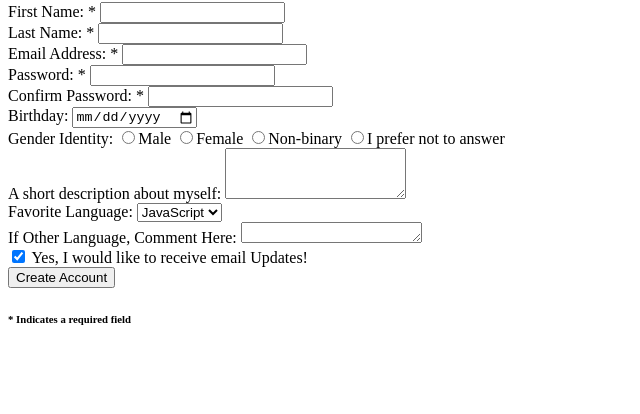
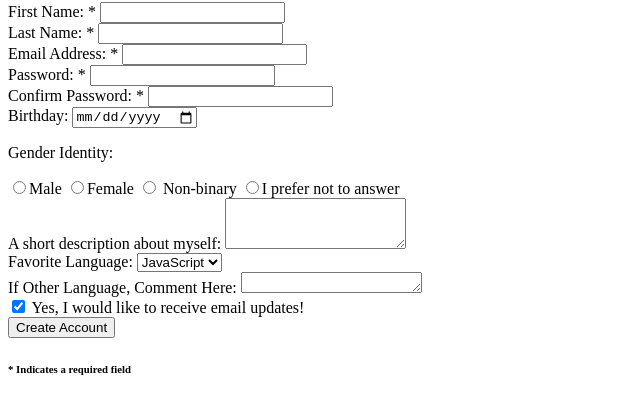
Before and after one commit to KMBarber1/Registration_Form, a plain HTML site: page index.html in a window 1280 px wide. Shown: the part 78-492 px from the top of the page, without its empty margins (0-640 px from the left). Drawn offline with Linux system fonts and the light colour scheme.

Commit message:
Update errors

```diff
--- a/index.html
+++ b/index.html
@@ -17,7 +17,7 @@
                 <input type="text" name="last_name" id="last_name" required>
             </div>
             <div>
-            <label for="email address">Email Address: *</label>
+                <label for="email_address">Email Address: *</label>
                 <input type="text" name="email_address" id="email_address" required>
             </div>
             <div>
@@ -25,22 +25,24 @@
                 <input type="password" name="password" id="password" required>
             </div>
             <div>
-            <label for="confirm password">Confirm Password: *</label>
+                <label for="confirm_password">Confirm Password: *</label>
                 <input type="password" name="password" id="confirm_password" required>
             </div>
             <div>
-            <label for="birthday">Birthday: </label>
+                <label for="birthday">Birthday:</label>
                 <input type="date" name="dob" id="birthday">
             </div>
+    <form>
+        <p>Gender Identity:</p>
             <div>
-            <label for="Gender Identity:">Gender Identity:</label>
-            <input type="radio" name="font" value="normal" id="normal"><label for="normal">Male<label>
-            <input type="radio" name="font" value="normal" id="normal"><label for="normal">Female<label>
-            <input type="radio" name="font" value="normal" id="normal"><label for="normal">Non-binary<label>
-            <input type="radio" name="font" value="normal" id="normal"><label for="normal">I prefer not to answer<label>
+                <input type="radio" name="gender" value="male"/>Male
+                <input type="radio" name="gender" value="female"/>Female
+                <input type="radio" name="gender" value="non-binary"/> Non-binary
+                <input type="radio" name="gender" value="I_prefer_not_to_answer/">I prefer not to answer
             </div>
+    </form>
             <div>
-            <label for="a short description about myself">A short description about myself: </label>
+                <label for="comments">A short description about myself:</label>
                 <textarea name="comments" id="comments" cols="20" rows="3"></textarea>
             </div>
             <div>
@@ -52,18 +54,18 @@
                     <option value="C#">C#</option>
                     <option value="Other">Other</option>
                 </select>
+            </div>
             <div>
-                <label for="if other language, comment here">If Other Language, Comment Here:</label>
+                    <label for="if_other_language">If Other Language, Comment Here:</label>
                     <textarea name="if_other_language" id="if_other_language" cols="20" rows="1"></textarea>
             </div>
             <div>
-            <input type="checkbox" name="email updates" id="email updates" checked>
-            <label for="offers">Yes, I would like to receive email Updates!</label>
+                <input type="checkbox" name="offers" id="offers" checked>
+                <label for="offers">Yes, I would like to receive email updates!</label>
             </div>
             <div>
                 <input type="submit" value="Create Account">
             </div>
-    </form>
         <h6>* Indicates a required field</h6>
     </body>
 </html>
```
Lines whose indentation alone changed are shown as unchanged.
